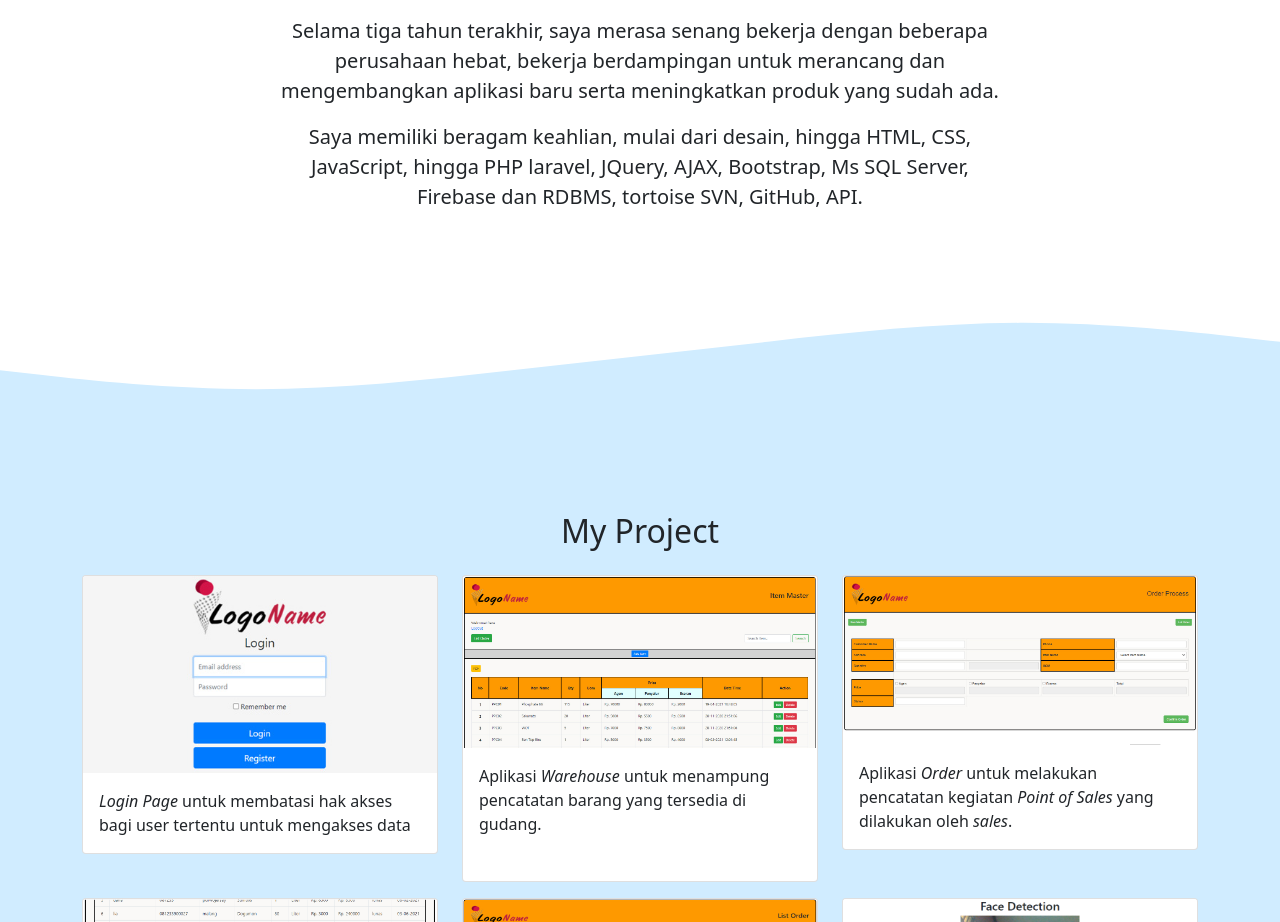
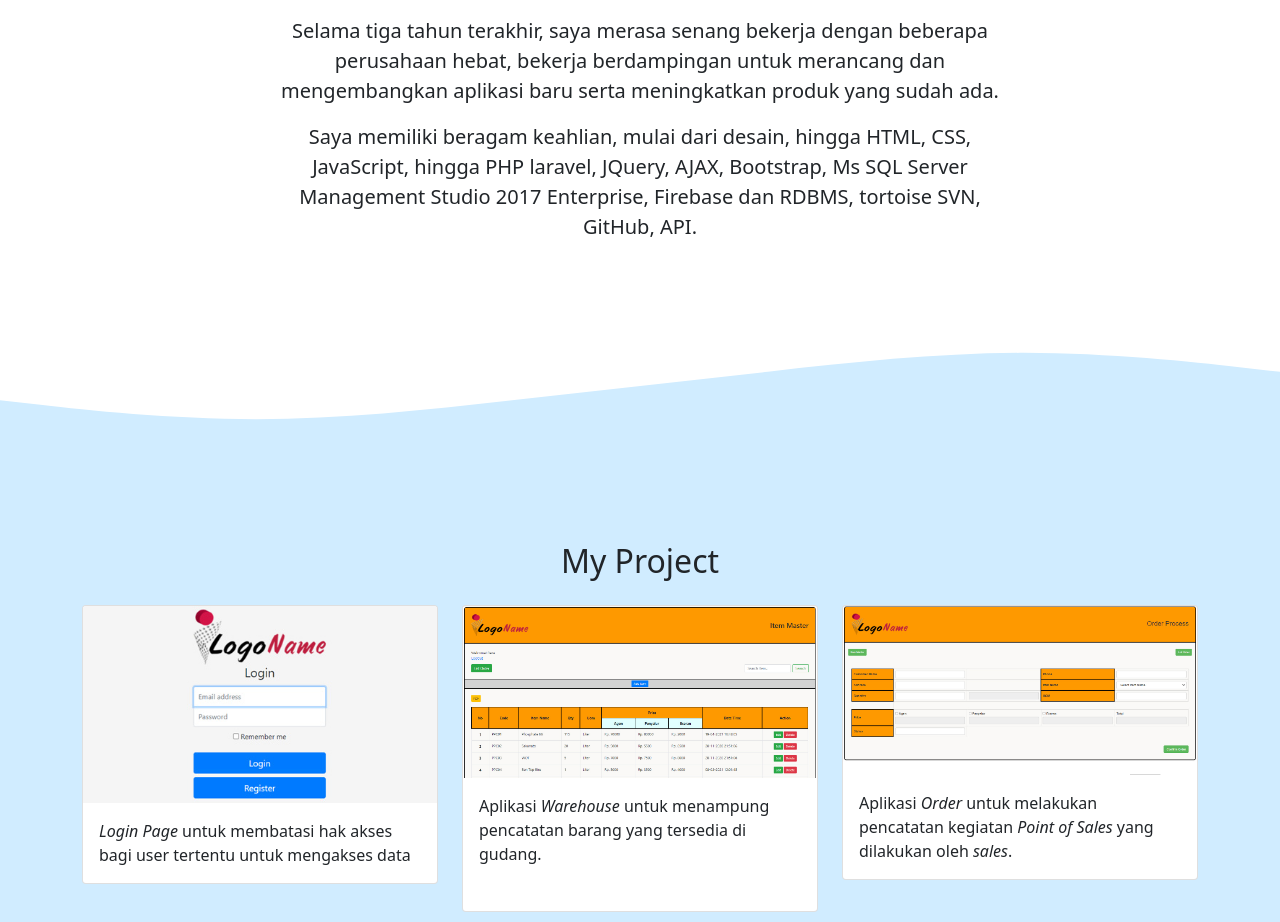
Before and after one commit to RezaRandall/RezaRandall.github.io, a plain HTML site: page index.html in a window 1280 px wide. Shown: the part 780-1702 px from the top of the page. Drawn offline with nearby package versions, Linux system fonts and the light colour scheme.

Commit message:
Update index.html

```diff
--- a/index.html
+++ b/index.html
@@ -95,7 +95,7 @@
               bekerja berdampingan untuk merancang dan mengembangkan aplikasi baru serta meningkatkan produk yang sudah ada.
             </p>
             <p>Saya memiliki beragam keahlian, mulai dari desain, hingga HTML, CSS, JavaScript, hingga PHP laravel,
-               JQuery, AJAX, Bootstrap, Ms SQL Server, Firebase dan RDBMS, tortoise SVN, GitHub, API.</p>
+               JQuery, AJAX, Bootstrap, Ms SQL Server Management Studio 2017 Enterprise, Firebase dan RDBMS, tortoise SVN, GitHub, API.</p>
           </div>
         </div>
       </div>
```
